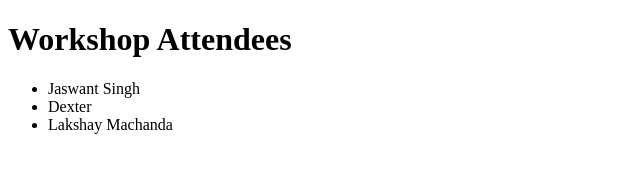
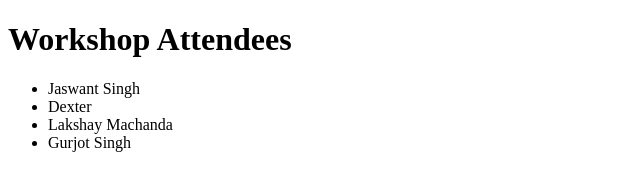
Before and after one commit to jslovers/demo-workshop-may-24, a plain HTML site: page index.html in a window 1280 px wide. Shown: the whole page, without its empty margins (0-640 px from the left). Drawn offline with Linux system fonts and the light colour scheme.

Commit message:
Add Gurjot Singh to attendee list

```diff
--- a/index.html
+++ b/index.html
@@ -12,6 +12,7 @@
         <li>Jaswant Singh</li>
         <li>Dexter</li>
         <li>Lakshay Machanda</li>
+        <li>Gurjot Singh</li>
     </ul>
 </body>
 </html>
```
